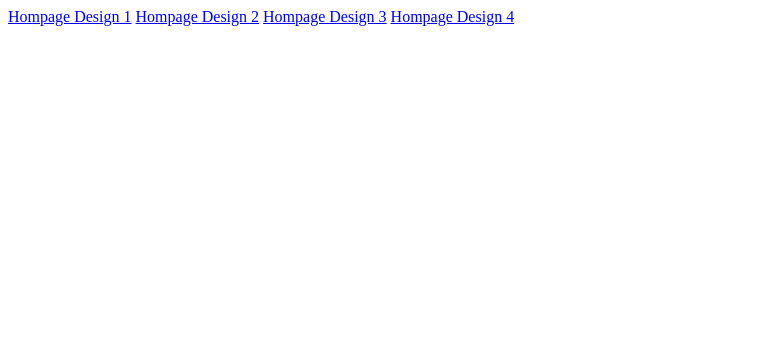
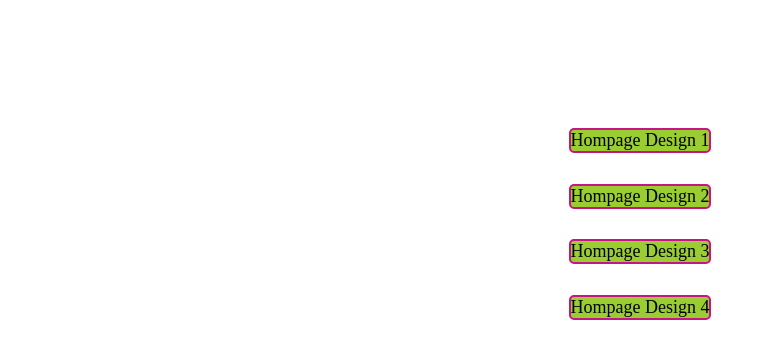
Before and after one commit to Blightningpower/pdfLinkjes, a plain HTML site: page index.html in a window 1280 px wide. Shown: the whole page, without its empty margins (0-766 px from the left). Drawn offline with Linux system fonts and the light colour scheme.

Commit message:
hopefully the last commit

```diff
--- a/index.html
+++ b/index.html
@@ -1,12 +1,52 @@
 <!DOCTYPE html>
 <html>
+
 <head>
-<title>PDF linkjes</title>
+    <title>PDF linkjes</title>
+
+    <link rel="apple-touch-icon" sizes="180x180" href="https://blightningpower.github.io/pdfLinkjes//favicon_io/apple-touch-icon.png">
+<link rel="icon" type="image/png" sizes="32x32" href="https://blightningpower.github.io/pdfLinkjes//favicon_io/favicon-32x32.png">
+<link rel="icon" type="image/png" sizes="16x16" href="https://blightningpower.github.io/pdfLinkjes//favicon_io/favicon-16x16.png">
+
+    <style>
+        html,
+        body {
+            width: 100%;
+            height: 100%;
+            margin: 0;
+        }
+
+        .flexDiv {
+            display: flex;
+            flex-direction: column;
+            align-items: center;
+            margin: 10%;
+        }
+
+        .flexDiv a {
+            background-color: yellowgreen;
+            max-width: fit-content;
+            color: black;
+            border: 2px solid mediumvioletred;
+            border-radius: 5px;
+            margin-bottom: 3%;
+            font-size: large;
+            text-decoration: none;
+        }
+
+        .flexDiv a:hover {
+            background-color: red;
+        }
+    </style>
 </head>
+
 <body>
-<a href="/Mobile Homepage Design Bavli.pdf" target="_blank">Hompage Design 1</a>
-<a href="/Mobile Homepage Design Rogier.pdf" target="_blank">Hompage Design 2</a>
-<a href="#" target="_blank">Hompage Design 3</a>
-<a href="#" target="_blank">Hompage Design 4</a>
+    <div class="flexDiv">
+        <a href="https://blightningpower.github.io/pdfLinkjes//Mobile Homepage Design Bavli.pdf" target="_blank">Hompage Design 1</a>
+        <a href="https://blightningpower.github.io/pdfLinkjes//Mobile Homepage Design Rogier.pdf" target="_blank">Hompage Design 2</a>
+        <a href="https://blightningpower.github.io/pdfLinkjes//Mobile Homepage Design Lucas.pdf" target="_blank">Hompage Design 3</a>
+        <a href="https://blightningpower.github.io/pdfLinkjes//Mobile Homepage Design Rens.pdf" target="_blank">Hompage Design 4</a>
+    </div>
 </body>
+
 </html>
```
Also changed, not shown: favicon_io/android-chrome-192x192.png (added), favicon_io/android-chrome-512x512.png (added), favicon_io/apple-touch-icon.png (added), favicon_io/favicon-16x16.png (added), favicon_io/favicon-32x32.png (added), favicon_io/favicon.ico (added), favicon_io/site.webmanifest (added), 2 other files.
